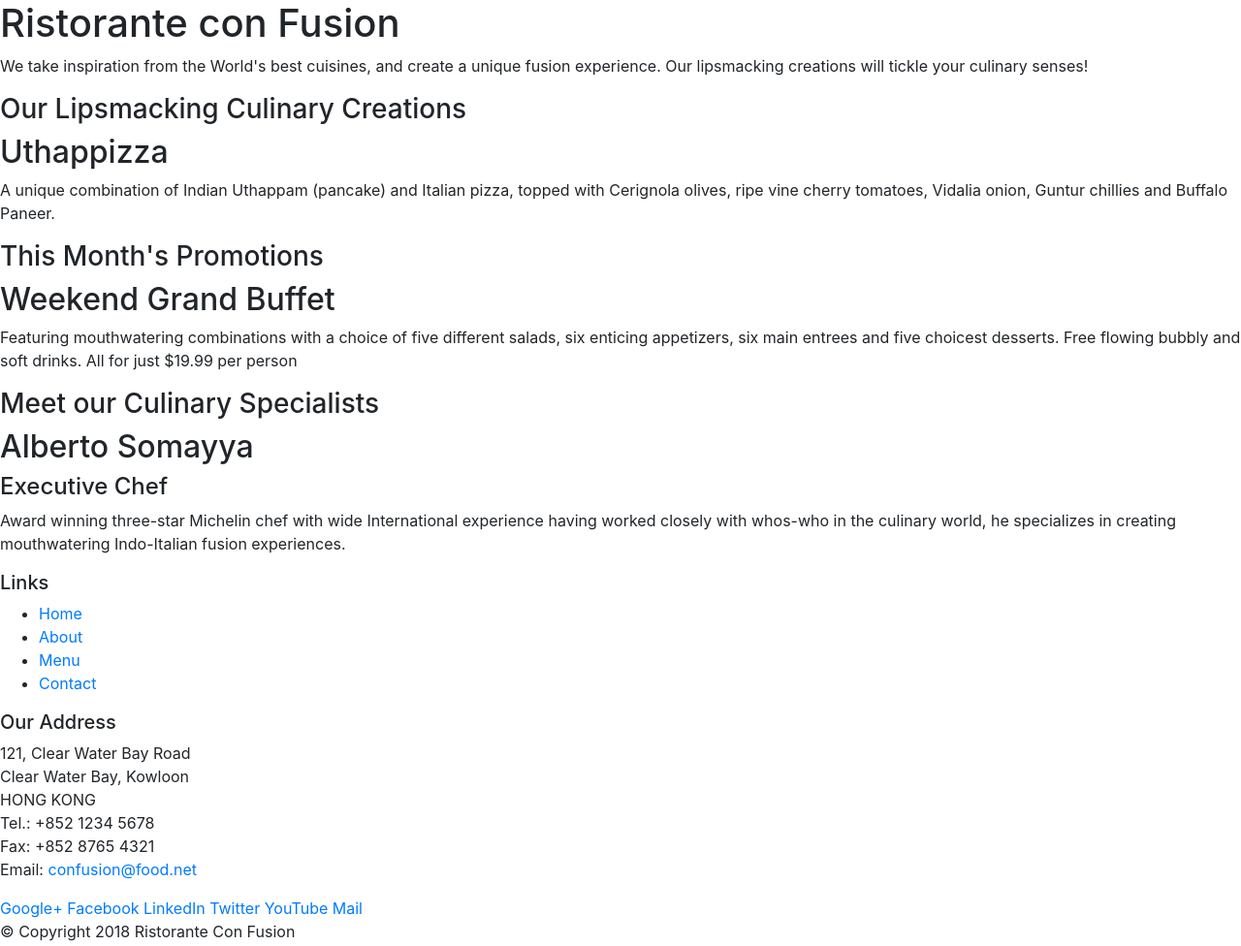
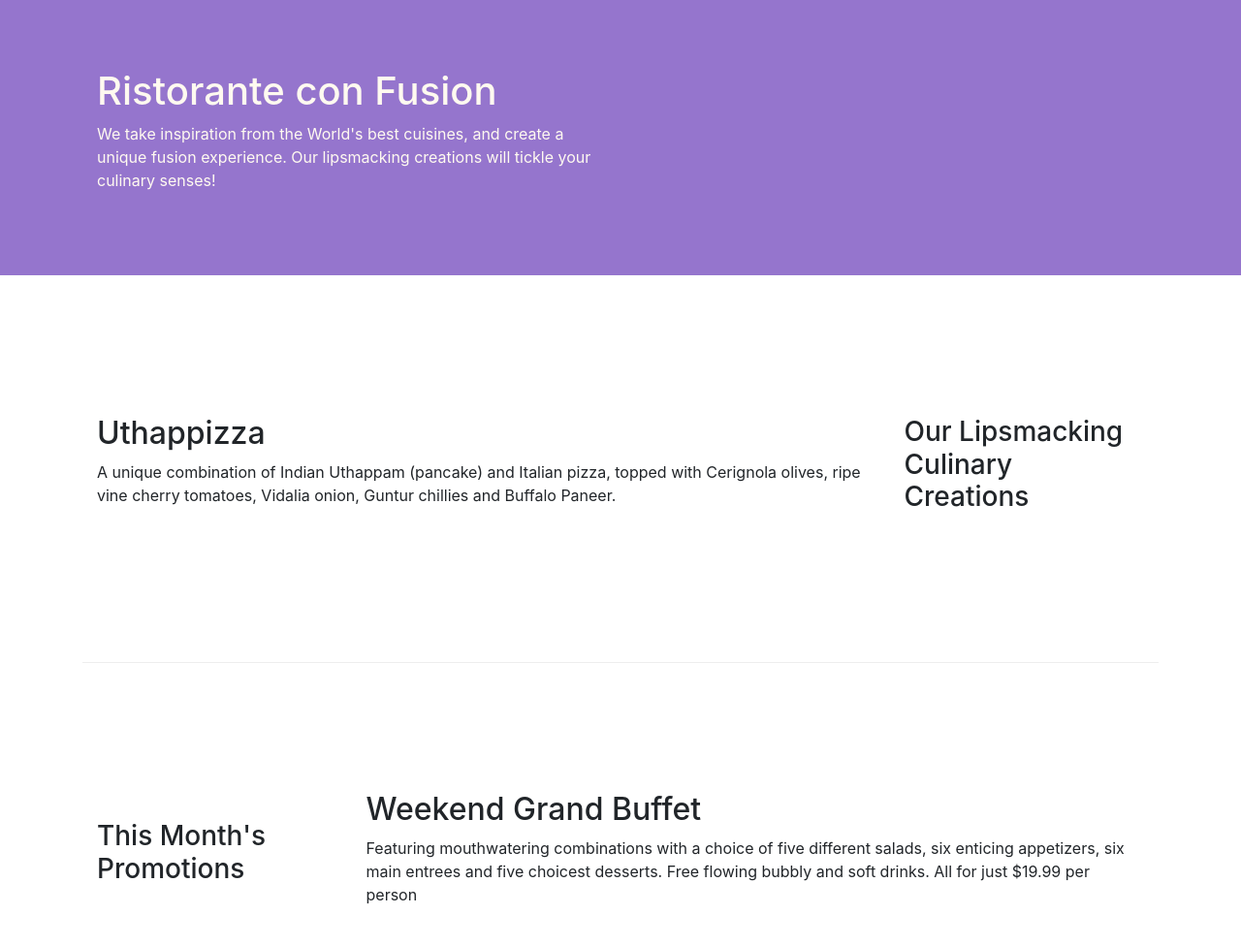
Before and after one commit to SARASWATHI-L/Bootstrap, a website: page index.html in a window 1280 px wide. Shown: the top 976 px of the page at 97% size. Drawn offline with nearby package versions, Linux system fonts and the light colour scheme.

Commit message:
Bootstrap Grid

```diff
--- /dev/null
+++ b/CSS/Styles.css
@@ -0,0 +1,27 @@
+.row-header{
+    margin: 0px auto;
+    padding: 0px auto;
+}
+.row-content{
+    margin: 0px auto;
+    padding: 50px 0px 50px 0px;
+    border-bottom: 1px ridge;
+    min-height: 400px;
+}
+.footer{
+    background-color:#e9c4c6;
+    margin: 0px auto;
+    padding:20px 0px 20px 0px
+}
+.jumpotoron{
+    padding:70px 30px 70px 30px;
+    margin: 0px auto;
+    background-color:#9575cd;
+    color:floralwhite;
+
+}
+.address{
+    font-size: 80%;
+    margin: 0px;
+    columns: #0f0f0f;
+}
--- a/index.html
+++ b/index.html
@@ -9,51 +9,52 @@
 
     <!-- Bootstrap CSS -->
     <link rel="stylesheet" href="node_modules/bootstrap/dist/css/bootstrap.min.css">
+    <link rel="stylesheet" href="CSS/Styles.css">
     <title>Ristorante Con Fusion</title>
 </head>
 
 <body>
 
-    <header>
-        <div>
-            <div>
-                <div>
+    <header class="jumpotoron">
+        <div class="container">
+            <div class="row row-header">
+                <div class="col-12 col-sm-6">
                     <h1>Ristorante con Fusion</h1>
                     <p>We take inspiration from the World's best cuisines, and create a unique fusion experience. Our lipsmacking creations will tickle your culinary senses!</p>
                 </div>
-                <div>
+                <div class="col-12 col-sm">
                 </div>
             </div>
         </div>
     </header>
 
-    <div>
-        <div>
-            <div>
+    <div class="container">
+        <div class="row row-content align-items-center">
+            <div class="col-12 col-sm-4 order-sm-last col-md-3">
                 <h3>Our Lipsmacking Culinary Creations</h3>
             </div>
-            <div>
+            <div class="col col-sm order-sm-first col-md">
                 <h2>Uthappizza</h2>
                 <p>A unique combination of Indian Uthappam (pancake) and Italian pizza, topped with Cerignola olives, ripe vine cherry tomatoes, Vidalia onion, Guntur chillies and Buffalo Paneer.</p>
             </div>
         </div>
 
 
-        <div>
-            <div>
+        <div class="row row-content align-items-center">
+            <div class="col-12 col-sm-4 col-md-3">
                 <h3>This Month's Promotions</h3>
             </div>
-            <div>
+            <div class="col col-sm col-md">
                 <h2>Weekend Grand Buffet</h2>
                 <p>Featuring mouthwatering combinations with a choice of five different salads, six enticing appetizers, six main entrees and five choicest desserts. Free flowing bubbly and soft drinks. All for just $19.99 per person </p>
             </div>
         </div>
 
-        <div>
-            <div>
+        <div class="row row-content align-items-center">
+            <div class="col-12 col-sm-4 order-sm-last col-md-3">
                 <h3>Meet our Culinary Specialists</h3>
             </div>
-            <div>
+            <div class="col col-sm order-sm-first col-md">
                 <h2>Alberto Somayya</h2>
                 <h4>Executive Chef</h4>
                 <p>Award winning three-star Michelin chef with wide International experience having worked closely with whos-who in the culinary world, he specializes in creating mouthwatering Indo-Italian fusion experiences. </p>
@@ -61,19 +62,19 @@
         </div>
     </div>
 
-    <footer>
-        <div>
-            <div>
-                <div>
+    <footer class="footer">
+        <div class="container">
+            <div class="row">
+                <div class="col-4 offset-1 col-sm-2">
                     <h5>Links</h5>
-                    <ul>
+                    <ul class="list-unstyled">
                         <li><a href="#">Home</a></li>
                         <li><a href="#">About</a></li>
                         <li><a href="#">Menu</a></li>
                         <li><a href="#">Contact</a></li>
                     </ul>
                 </div>
-                <div>
+                <div class="col-7 col-sm-5">
                     <h5>Our Address</h5>
                     <address>
 		              121, Clear Water Bay Road<br>
@@ -84,8 +85,8 @@
 		              Email: <a href="mailto:confusion@food.net">confusion@food.net</a>
 		           </address>
                 </div>
-                <div>
-                    <div>
+                <div class="col-12 col-sm-4 align-self-center">
+                    <div class="text-center">
                         <a href="http://google.com/+">Google+</a>
                         <a href="http://www.facebook.com/profile.php?id=">Facebook</a>
                         <a href="http://www.linkedin.com/in/">LinkedIn</a>
@@ -95,8 +96,8 @@
                     </div>
                 </div>
            </div>
-           <div>
-                <div>
+           <div class="row justify-content-center">
+                <div class="col-auto">
                     <p>© Copyright 2018 Ristorante Con Fusion</p>
                 </div>
            </div>
```
Also changed, not shown: 1 other file.
